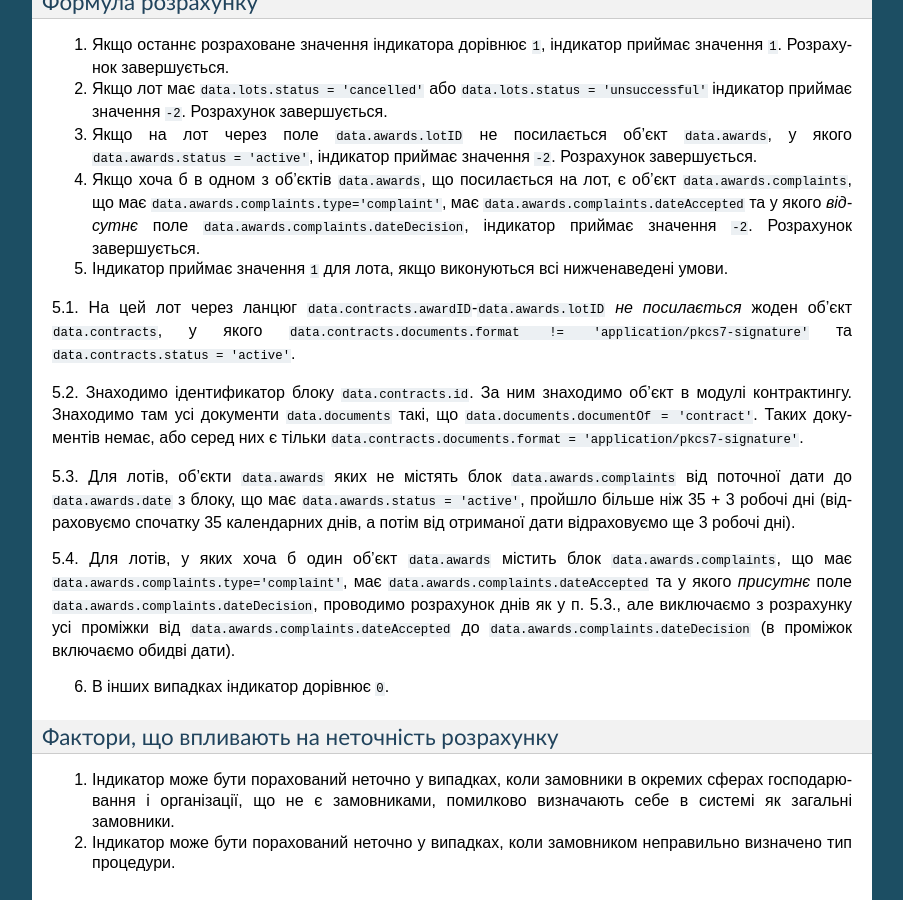
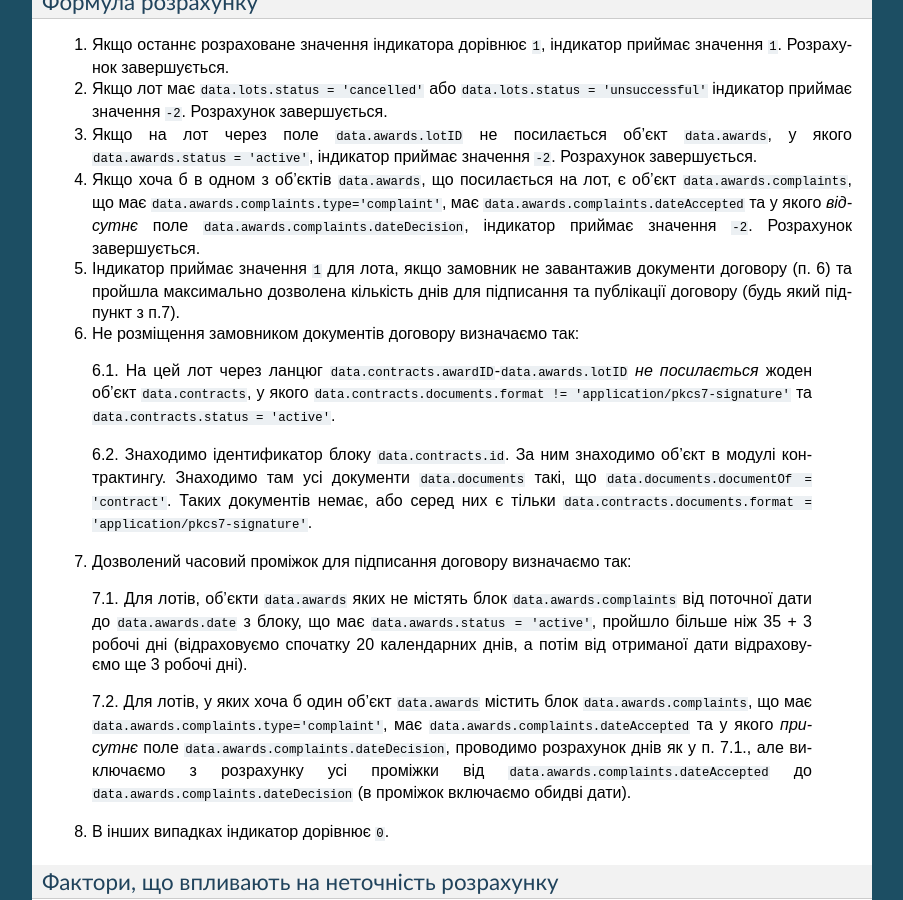
Before and after one commit to dbolshev/indicators-docs, a Sphinx documentation site: the page built from docs/RISK-1-17.rst, in a window 1280 px wide and 900 px high, scrolled down 2207 px. Shown: the whole window, without its empty margins (198-1101 px from the left). Built offline with Sphinx 7.4.7, drawn with Linux system fonts in a browser that asks for light colours.

Commit message:
Update RISK-1-17.rst

```diff
--- a/docs/RISK-1-17.rst
+++ b/docs/RISK-1-17.rst
@@ -114,17 +114,22 @@
 
 4. Якщо хоча б в одном з об'єктів ``data.awards``, що посилається на лот, є об'єкт ``data.awards.complaints``, що має ``data.awards.complaints.type='complaint'``, має ``data.awards.complaints.dateAccepted`` та у якого *відсутнє* поле ``data.awards.complaints.dateDecision``, індикатор приймає значення ``-2``. Розрахунок завершується.
 
-5. Індикатор приймає значення ``1`` для лота, якщо виконуються всі нижченаведені умови.
+5. Індикатор приймає значення ``1`` для лота, якщо замовник не завантажив документи договору (п. 6) та пройшла максимально дозволена кількість днів для підписання та публікації договору (будь який підпункт з п.7).
 
-5.1. На цей лот через ланцюг ``data.contracts.awardID``-``data.awards.lotID`` *не посилається* жоден об'єкт ``data.contracts``, у якого ``data.contracts.documents.format != 'application/pkcs7-signature'`` та ``data.contracts.status = 'active'``.
+6. Не розміщення замовником документів договору визначаємо так:
 
-5.2. Знаходимо  ідентификатор блоку ``data.contracts.id``. За ним знаходимо об'єкт в модулі контрактингу. Знаходимо там усі документи ``data.documents`` такі, що ``data.documents.documentOf = 'contract'``. Таких документів немає, або серед них є тільки ``data.contracts.documents.format = 'application/pkcs7-signature'``.
+  6.1. На цей лот через ланцюг ``data.contracts.awardID``-``data.awards.lotID`` *не посилається* жоден об'єкт ``data.contracts``, у якого ``data.contracts.documents.format != 'application/pkcs7-signature'`` та ``data.contracts.status = 'active'``.
 
-5.3. Для лотів, об'єкти ``data.awards`` яких не містять блок ``data.awards.complaints`` від поточної дати до ``data.awards.date`` з блоку, що має ``data.awards.status = 'active'``, пройшло більше ніж 35 + 3 робочі дні (відраховуємо спочатку 35 календарних днів, а потім від отриманої дати відраховуємо ще 3 робочі дні).
+  6.2. Знаходимо  ідентификатор блоку ``data.contracts.id``. За ним знаходимо об'єкт в модулі контрактингу. Знаходимо там усі документи ``data.documents`` такі, що ``data.documents.documentOf = 'contract'``. Таких документів немає, або серед них є тільки ``data.contracts.documents.format = 'application/pkcs7-signature'``.
 
-5.4. Для лотів, у яких хоча б один об'єкт ``data.awards`` містить блок ``data.awards.complaints``, що має ``data.awards.complaints.type='complaint'``, має ``data.awards.complaints.dateAccepted`` та у якого *присутнє* поле ``data.awards.complaints.dateDecision``, проводимо розрахунок днів як у п. 5.3., але виключаємо з розрахунку усі проміжки від ``data.awards.complaints.dateAccepted`` до ``data.awards.complaints.dateDecision`` (в проміжок включаємо обидві дати).
+7. Дозволений часовий проміжок для підписання договору визначаємо так:
 
-6. В інших випадках індикатор дорівнює ``0``.
+  7.1. Для лотів, об'єкти ``data.awards`` яких не містять блок ``data.awards.complaints`` від поточної дати до ``data.awards.date`` з блоку, що має ``data.awards.status = 'active'``, пройшло більше ніж 35 + 3 робочі дні (відраховуємо спочатку 20 календарних днів, а потім від отриманої дати відраховуємо ще 3 робочі дні).
+
+  7.2. Для лотів, у яких хоча б один об'єкт ``data.awards`` містить блок ``data.awards.complaints``, що має ``data.awards.complaints.type='complaint'``, має ``data.awards.complaints.dateAccepted`` та у якого *присутнє* поле ``data.awards.complaints.dateDecision``, проводимо розрахунок днів як у п. 7.1., але виключаємо з розрахунку усі проміжки від ``data.awards.complaints.dateAccepted`` до ``data.awards.complaints.dateDecision`` (в проміжок включаємо обидві дати).
+
+8. В інших випадках індикатор дорівнює ``0``.
+
 
 Фактори, що впливають на неточність розрахунку
 ==============================================
```
